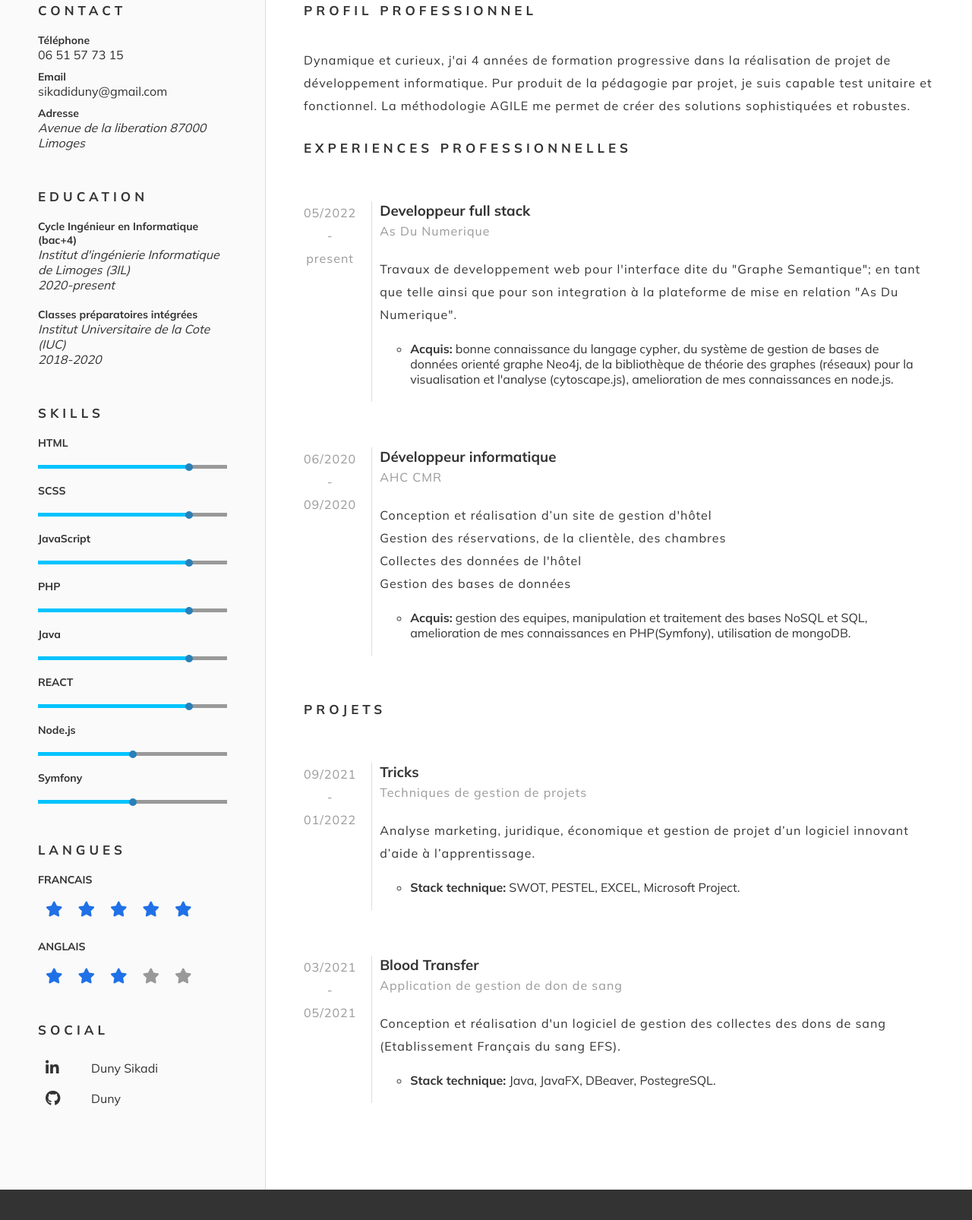
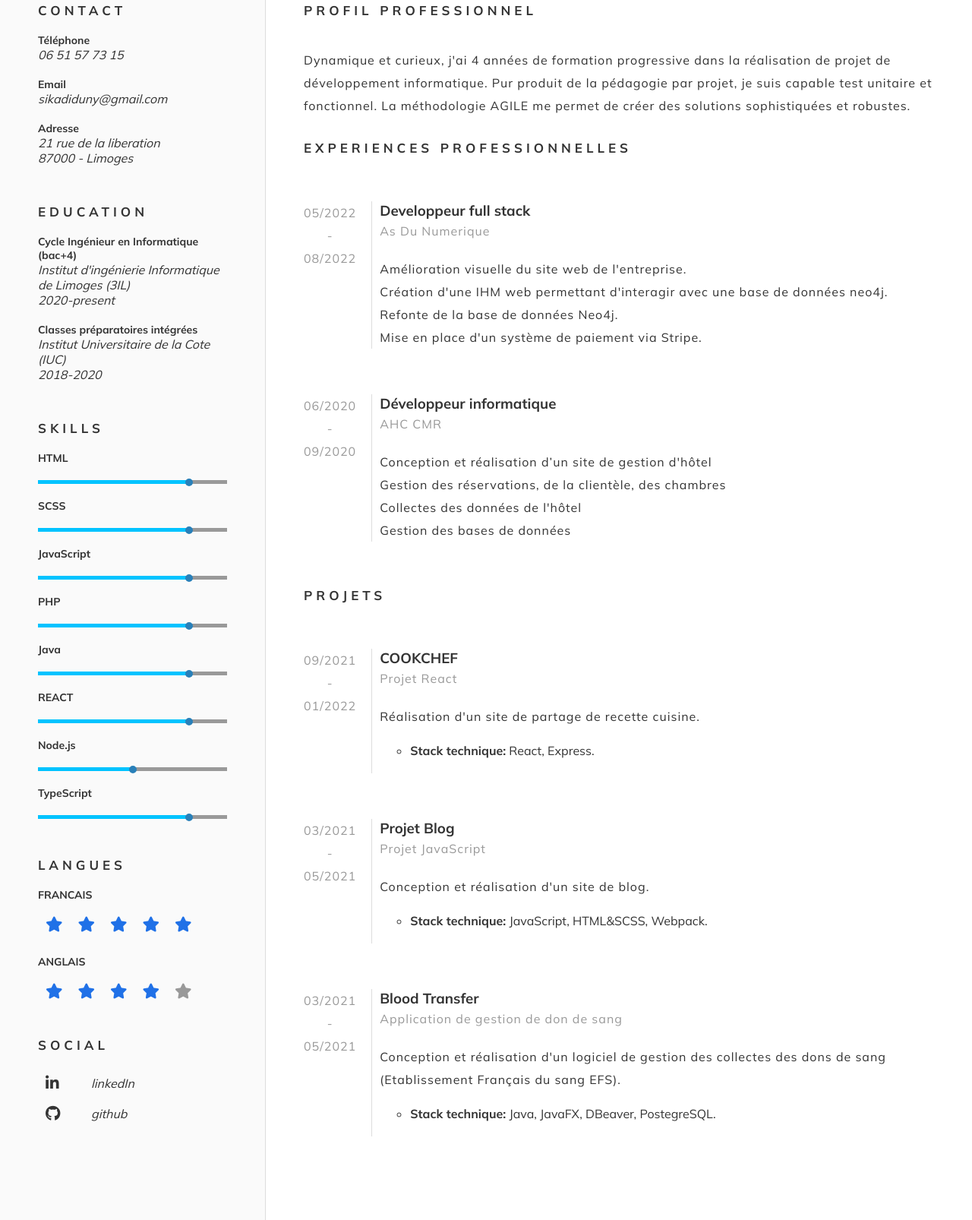
Before and after one commit to DunySikadi/CV, a website: page index.html in a window 1280 px wide. Shown: the part 407-2013 px from the top of the page at 76% size. Drawn offline with Linux system fonts and the light colour scheme.

Commit message:
CV reboot

```diff
--- a/index.html
+++ b/index.html
@@ -18,7 +18,7 @@
     <div class="grid-container">
         <header>
             <h1><span>D</span>uny <span>S</span>ikadi</h1>
-            <p>Developpeur web</p>
+            <p>ingénieur logiciel</p>
         </header>
         <section class="picture">
             <img src="img/sik.png" alt="sik">
@@ -27,11 +27,11 @@
             <div class="block">
                 <h2 class="title-small">CONTACT</h2>
                 <h3>Téléphone</h3>
-                <a href="tel:06 51 57 73 15">06 51 57 73 15</a>
+                <p>06 51 57 73 15</p>
                 <h3>Email</h3>
-                <a href="mailto:sikadiduny@gmail.com">sikadiduny@gmail.com</a>
+                <p>sikadiduny@gmail.com</p>
                 <h3>Adresse</h3>
-                <p>Avenue de la liberation 87000 Limoges</p>
+                <p>21 rue de la liberation <br>87000 - Limoges</p>
             </div>
             <div class="block">
                 <h2 class="title-small">EDUCATION</h2>
@@ -77,10 +77,10 @@
                     <div class="node"></div>
                     <div class="nodot"></div>
                 </div>
-                <h3>Symfony</h3>
+                <h3>TypeScript</h3>
                 <div class="bar-skill">
-                    <div class="node"></div>
-                    <div class="nodot"></div>
+                    <div class="bar-skill-progress"></div>
+                    <div class="bar-skill-dot"></div>
                 </div>
 
             </div>
@@ -99,7 +99,7 @@
                     <i class="fa-solid fa-star text-primary"></i>
                     <i class="fa-solid fa-star text-primary"></i>
                     <i class="fa-solid fa-star text-primary"></i>
-                    <i class="fa-solid fa-star"></i>
+                    <i class="fa-solid fa-star text-primary"></i>
                     <i class="fa-solid fa-star"></i>
                 </div>
             </div>
@@ -107,11 +107,11 @@
                 <h2 class="title-small">SOCIAL</h2>
                 <div class="social-container">
                     <i class="fa-brands fa-linkedin-in"></i>
-                    <a href="https://www.linkedin.com/in/duny-sikadi-933404201">Duny Sikadi</a>
+                    <p>linkedIn</p>
                 </div>
                 <div class="social-container">
                     <i class="fa-brands fa-github"></i>
-                    <a href="https://github.com/DunySikadi">Duny</a>
+                    <p>github</p>
                 </div>
             </div>
         </aside>
@@ -124,22 +124,18 @@
             <h2 class="title-small">EXPERIENCES PROFESSIONNELLES</h2>
             <div class="experience">
                 <div class="timeline">
-                    <p>05/2022 <br> - <br>present</p>
+                    <p>05/2022 <br> - <br>08/2022</p>
                 </div>
                 <div class="content">
                     <h3>Developpeur full stack</h3>
                     <p class="text-hint mb-2">As Du Numerique</p>
                     <p>
-                        Travaux de developpement web pour l'interface dite du "Graphe Semantique"; en tant que telle
-                        ainsi que pour son integration à la plateforme de mise en relation "As Du Numerique".
+                        Amélioration visuelle du site web de l'entreprise. <br>
+                        Création d'une IHM web permettant d'interagir avec une base de données neo4j. <br>
+                        Refonte de la base de données Neo4j. <br>
+                        Mise en place d'un système de paiement via Stripe.
                     </p>
-                    <ul>
-                        <li><b>Acquis:</b> bonne connaissance du langage cypher, du système de gestion
-                            de bases de données orienté graphe Neo4j, de la bibliothèque de théorie
-                            des graphes (réseaux) pour la visualisation et l'analyse (cytoscape.js), amelioration de mes
-                            connaissances en node.js.
-                        </li>
-                    </ul>
+
                 </div>
             </div>
             <div class="experience">
@@ -154,11 +150,6 @@
                         Collectes des données de l'hôtel <br>
                         Gestion des bases de données
                     </p>
-                    <ul>
-                        <li><b>Acquis:</b> gestion des equipes, manipulation et traitement des bases NoSQL et SQL,
-                            amelioration de mes connaissances en PHP(Symfony), utilisation de mongoDB.
-                        </li>
-                    </ul>
                 </div>
             </div>
             <h2 class="title-small">PROJETS</h2>
@@ -167,14 +158,27 @@
                     <p>09/2021<br> - <br>01/2022</p>
                 </div>
                 <div class="content">
-                    <h3>Tricks</h3>
-                    <p class="text-hint mb-2">Techniques de gestion de projets</p>
+                    <h3>COOKCHEF</h3>
+                    <p class="text-hint mb-2">Projet React</p>
                     <p>
-                        Analyse marketing, juridique, économique et gestion de projet d’un logiciel innovant d’aide à
-                        l’apprentissage.
+                        Réalisation d'un site de partage de recette cuisine.
                     </p>
                     <ul>
-                        <li><b>Stack technique:</b> SWOT, PESTEL, EXCEL, Microsoft Project.
+                        <li><b>Stack technique:</b> React, Express.
+                        </li>
+                    </ul>
+                </div>
+            </div>
+            <div class="experience">
+                <div class="timeline">
+                    <p>03/2021<br> - <br>05/2021</p>
+                </div>
+                <div class="content">
+                    <h3>Projet Blog</h3>
+                    <p class="text-hint mb-2">Projet JavaScript</p>
+                    <p>Conception et réalisation d'un site de blog.</p>
+                    <ul>
+                        <li><b>Stack technique: </b> JavaScript, HTML&SCSS, Webpack.
                         </li>
                     </ul>
                 </div>
```
